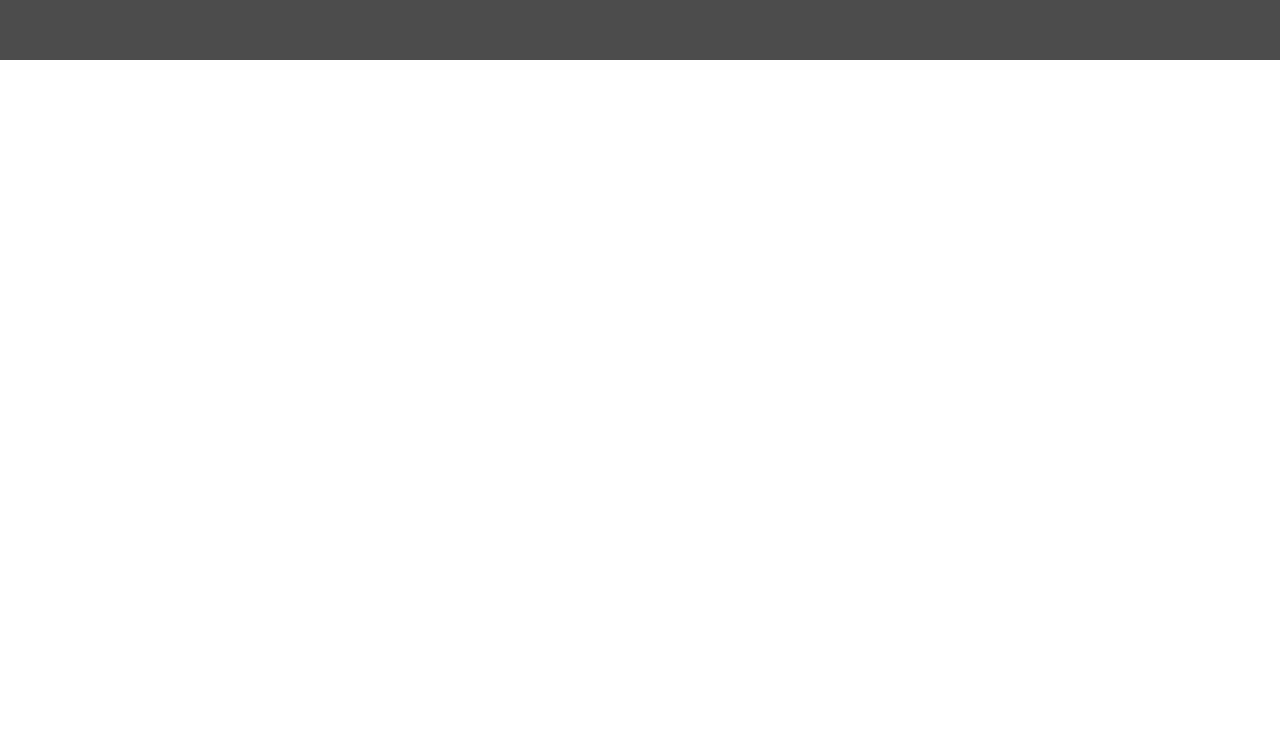
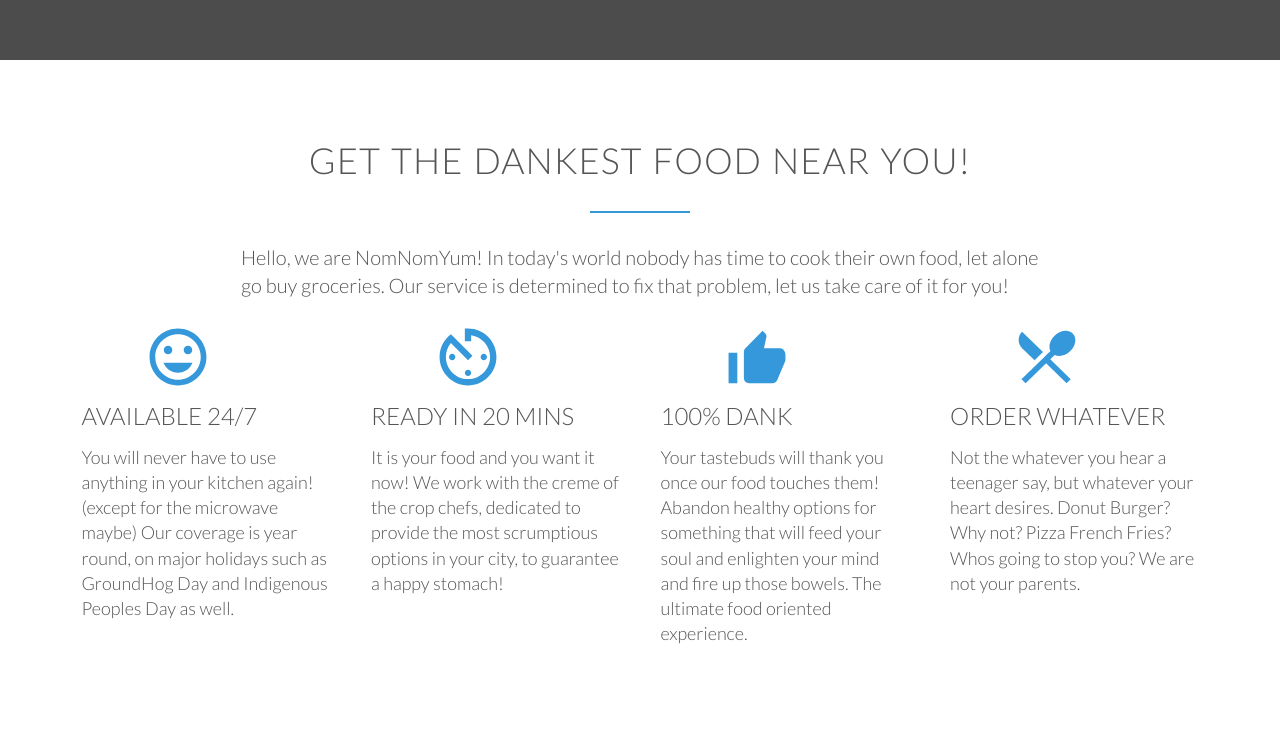
Before and after one commit to dmyasnyankin/nomnomyum, a plain HTML site: page index.html in a window 1280 px wide. Shown: the part 740-1489 px from the top of the page. Before the commit the page ends 800 px from the top, so only its background shows below. Drawn offline with nearby package versions, Linux system fonts and the light colour scheme.

Commit message:
Add website features, import ion icons script, style css for features

```diff
--- a/index.html
+++ b/index.html
@@ -6,6 +6,7 @@
         <link rel="stylesheet" type="text/css" href="resources/css/style.css">
         <link href="https://fonts.googleapis.com/css?family=Lato:100,300,300i,400&display=swap" rel="stylesheet" type="text/css">
         <title>NomNomFood</title>
+        <script src="https://unpkg.com/ionicons@4.5.10-0/dist/ionicons.js"></script>
     </head>
 
     <body>
@@ -28,6 +29,44 @@
             </div>
 
         </header>
+
+        <section class="section-features">
+            <div class="row">
+                <h2>Get the dankest food near you!</h2>
+                <p class="long-copy">Hello, we are NomNomYum! In today&apos;s world nobody has time to cook their own food, let alone go buy groceries. Our service is determined to fix that problem, let us take care of it for you!</p>
+            </div>
+
+            <div class="row">
+                <div class="col span-1-of-4 box">
+                    <ion-icon class="icon-big" name="happy"></ion-icon>
+                    <h3>Available 24/7</h3>
+                    <p>
+                        You will never have to use anything in your kitchen again! (except for the microwave maybe) Our coverage is year round, on major holidays such as GroundHog Day and Indigenous Peoples Day as well.
+                    </p>
+                </div>
+                <div class="col span-1-of-4 box">
+                    <ion-icon class="icon-big" name="timer"></ion-icon>
+                    <h3>Ready in 20 mins</h3>
+                    <p>
+                        It is your food and you want it now! We work with the creme of the crop chefs, dedicated to provide the most scrumptious options in your city, to guarantee a happy stomach!
+                    </p>
+                </div>
+                <div class="col span-1-of-4 box">
+                    <ion-icon class="icon-big" name="thumbs-up"></ion-icon>
+                    <h3>100% Dank</h3>
+                    <p>
+                        Your tastebuds will thank you once our food touches them! Abandon healthy options for something that will feed your soul and enlighten your mind and fire up those bowels. The ultimate food oriented experience.
+                    </p>
+                </div>
+                <div class="col span-1-of-4 box">
+                    <ion-icon class="icon-big" name="restaurant"></ion-icon>
+                    <h3>Order whatever</h3>
+                    <p>
+                        Not the whatever you hear a teenager say, but whatever your heart desires. Donut Burger? Why not? Pizza French Fries? Whos going to stop you? We are not your parents.
+                    </p>
+                </div>
+            </div>
+        </section>
     </body>
 
 </html>
--- a/resources/css/style.css
+++ b/resources/css/style.css
@@ -30,17 +30,73 @@
     margin: 0 auto 0 auto;
 }
 
+section {
+    padding: 80px 0;
+}
+
+.box {
+    padding: 1%;
+}
+
 /* ---- HEADINGS ---- */
+h1,
+h2,
+h3 {
+    font-weight: 300;
+    text-transform: uppercase;
+}
 
 h1 {
     margin-top: 0;
     margin-bottom: 20px;
     color: #fff;
-    font-weight: 300;
     font-size: 240%;
-    text-transform: uppercase;
+    word-spacing: 4px;
     letter-spacing: 1px;
-    word-spacing: 4px;
+}
+
+h2 {
+    font-size: 180%;
+    text-align: center;
+    word-spacing: 2px;
+    letter-spacing: 1px;
+    margin-bottom: 30px;
+}
+
+h2::after {
+    display: block;
+    width: 100px;
+    height: 2px;
+    background-color: #3498db;
+    margin: 30px auto 0 auto;
+    content: ' ';
+}
+
+h3 {
+    font-size: 120%;
+    margin-bottom: 15px;
+}
+
+/* ---- PARAGRAPHS ---- */
+.long-copy {
+    line-height: 140%;
+    width: 70%;
+    margin-left: 15%;
+}
+
+.box p {
+    font-size: 90%;
+    line-height: 140%;
+}
+
+/* ---- ICONS ---- */
+
+.icon-big {
+    display: block;
+    font-size: 350%;
+    color: #3498db;
+    margin-bottom: 10px;
+    padding-left: 25%;
 }
 
 /* ---- BUTTONS ---- */
```
